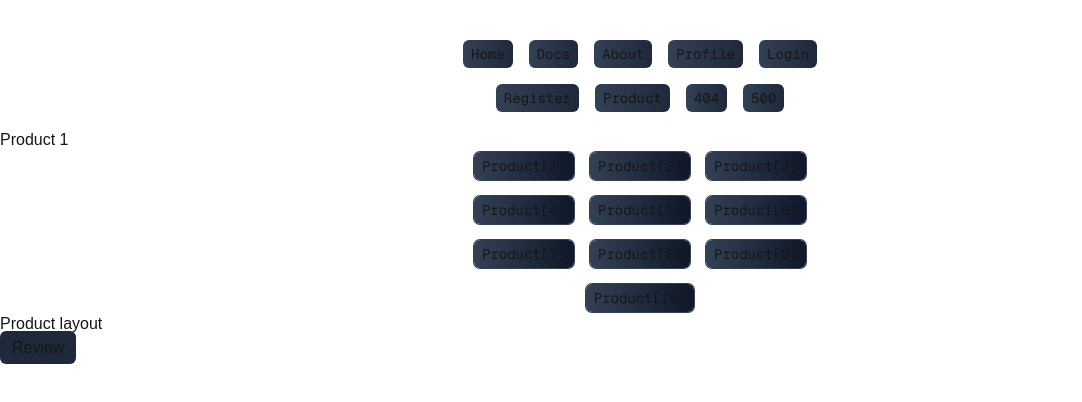
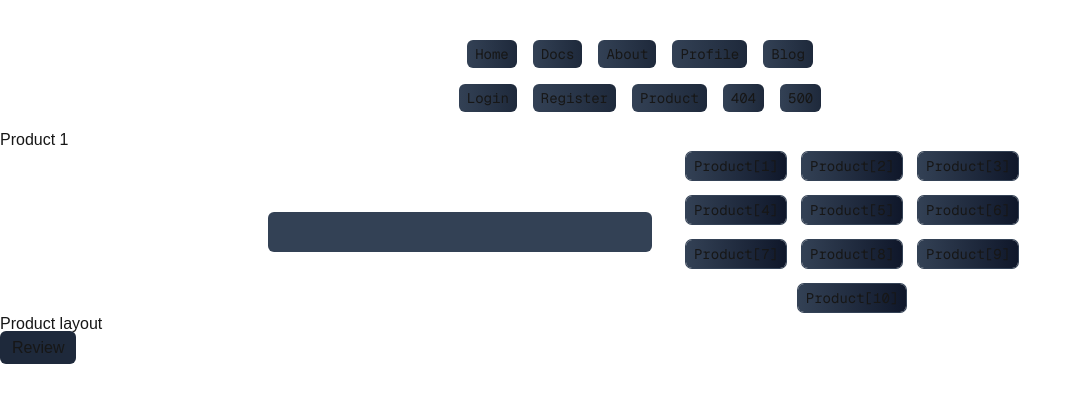
Before and after one commit to Soumya-0x000/starting-next-js, a Next.js app: page /product/1 in a window 1280 px wide. Before the commit this address had no page. Shown: the top 402 px of the page, without its empty margins (0-1082 px from the left). Built offline with nearby package versions, Linux system fonts and the light colour scheme.

Commit message:
learned template and loading page

```diff
--- /dev/null
+++ b/src/app/blog/loading.tsx
@@ -0,0 +1,5 @@
+const Loading = () => {
+    return <div>Loading...</div>;
+};
+
+export default Loading;
--- a/src/app/blog/page.tsx
+++ b/src/app/blog/page.tsx
@@ -1,5 +1,22 @@
+import { Metadata } from "next";
+
+export const metaData = (): Metadata => {
+    return {
+        title: { absolute: 'Blog' },
+        description: 'Learning NextJS',
+        applicationName: 'Next App',
+        authors: {
+            url: 'https://portfolio-five-mu-72.vercel.app',
+            name: 'Soumya Sankar Das',
+        },
+        themeColor: 'Dark',
+        creator: 'Me(Soumya)',
+        publisher: 'Vercel',
+    }
+}
+
 const Blog = () => {
-    return <div>Welcome to my blog</div>;
+    return <div>Welcome to my blog page</div>;
 };
 
 export default Blog;
--- a/src/app/layout.tsx
+++ b/src/app/layout.tsx
@@ -49,6 +49,10 @@ export default function RootLayout({
             href: '/profile',
         },
         {
+            name: 'Blog',
+            href: '/blog',
+        },
+        {
             name: 'Login',
             href: '/login',
         },
--- a/src/app/product/[productId]/layout.tsx
+++ b/src/app/product/[productId]/layout.tsx
@@ -18,6 +18,7 @@ const Layout = ({
         <div>
             {children}
             <p>Product layout</p>
+
             <Link
                 href={`/product/${params.productId}/review`} // Now params.productId is valid
                 className="bg-slate-800 rounded-md px-3 py-2 active:scale-90 transition-all"
--- a/src/app/product/[productId]/page.tsx
+++ b/src/app/product/[productId]/page.tsx
@@ -1,22 +1,31 @@
 'use client';
 import Link from 'next/link';
 import { usePathname } from 'next/navigation';
+import { useState } from 'react';
 
 type props = {
     params: {
         productId: string;
     };
-}
+};
 
 const navButtons = [1, 2, 3, 4, 5, 6, 7, 8, 9, 10];
 
 const ProductCard = ({ params }: props) => {
+    const [inputVal, setInputVal] = useState<string>('');
+
     const pathName = usePathname();
 
     return (
         <div>
             <h1>Product {params.productId}</h1>
             <div className=" w-full flex items-center justify-center">
+                <input
+                    type="text"
+                    className="ml-10 w-[24rem] bg-slate-700 rounded-md px-3 py-2 border-none outline-none focus-within:bg-slate-800 focus-within:ring-1 focus-within:ring-slate-700"
+                    value={inputVal}
+                    onChange={(e) => setInputVal(e.target.value)}
+                />
                 <nav className="flex justify-center flex-wrap max-w-[25rem] gap-4">
                     {navButtons.map((name, indx) => (
                         <Link
--- a/src/app/product/[productId]/review/[reviewId]/layout.tsx
+++ b/src/app/product/[productId]/review/[reviewId]/layout.tsx
@@ -1,12 +1,14 @@
+'use client';
+
 import { ReactNode } from 'react';
 
-const layout = ({ children }: { children: ReactNode }) => {
+const Layout = ({ children }: { children: ReactNode }) => {
     return (
-        <div className=' mb-16'>
+        <div className="mb-16">
             {children}
-            This is the last nested url,
+            <p>This is the last nested URL.</p>
         </div>
     );
 };
 
-export default layout;
+export default Layout;
--- a/src/app/product/[productId]/review/[reviewId]/page.tsx
+++ b/src/app/product/[productId]/review/[reviewId]/page.tsx
@@ -9,14 +9,13 @@ export const metadata: Metadata = {
         url: 'https://portfolio-five-mu-72.vercel.app',
         name: 'Soumya Sankar Das',
     },
-    themeColor: 'Dark',
     creator: 'Me(Soumya)',
     publisher: 'Vercel',
 };
 
 const ReviewsCount = ({ params }: props) => {
     return (
-        <div className=" py-10 pl-14 bg-slate-900 text-gray-300 flex items-center justify-center">
+        <div className="py-10 pl-14 bg-slate-900 text-gray-300 flex items-center justify-center">
             Review {params.reviewId} for {params.productId}
         </div>
     );
--- a/src/app/profile/page.tsx
+++ b/src/app/profile/page.tsx
@@ -1,7 +1,7 @@
 const Profile = () => {
     return (
         <div className=" h-screen bg-slate-800 text-gray-300">
-            Read about us
+            That's my profile
         </div>
     );
 };
```
